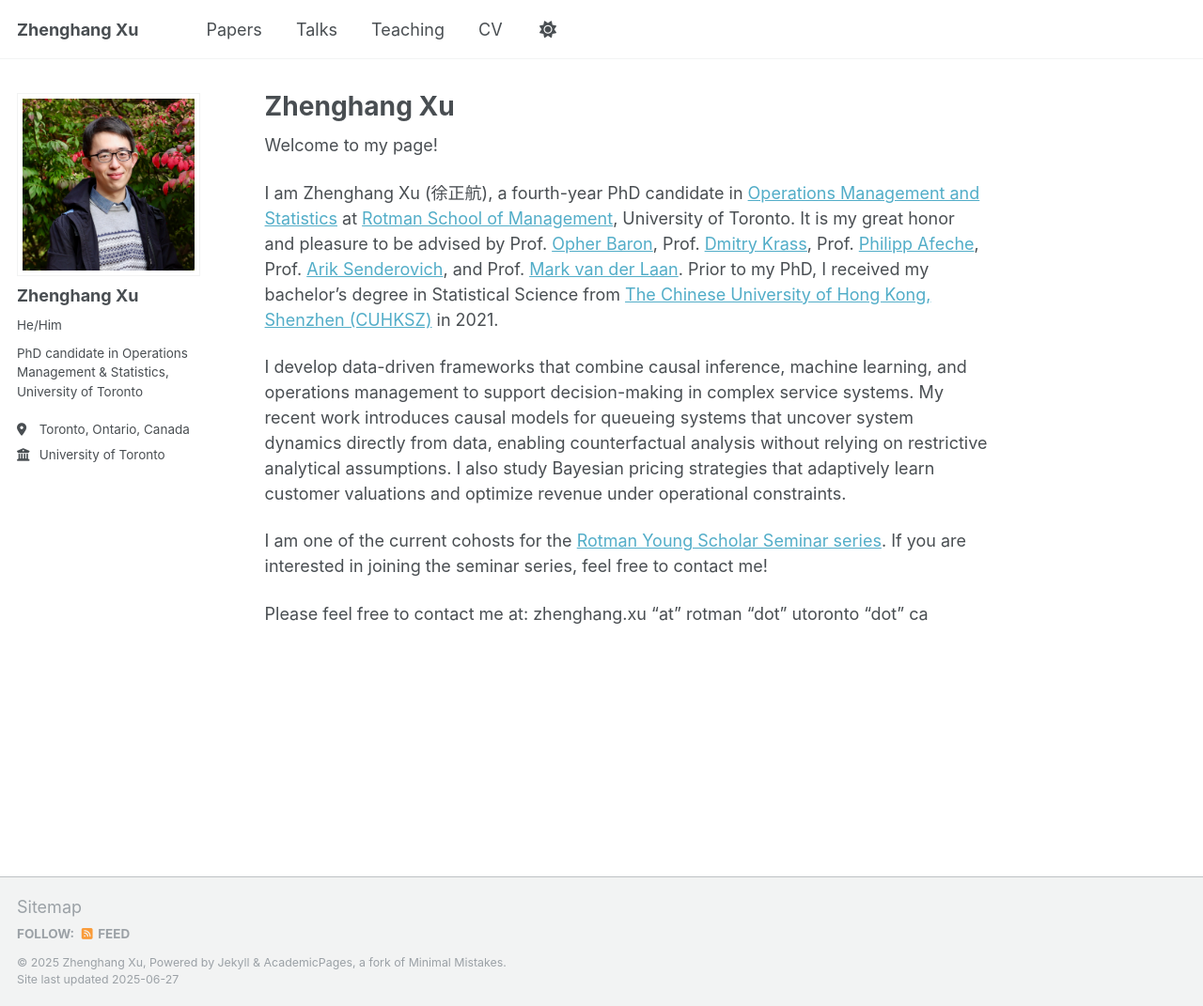
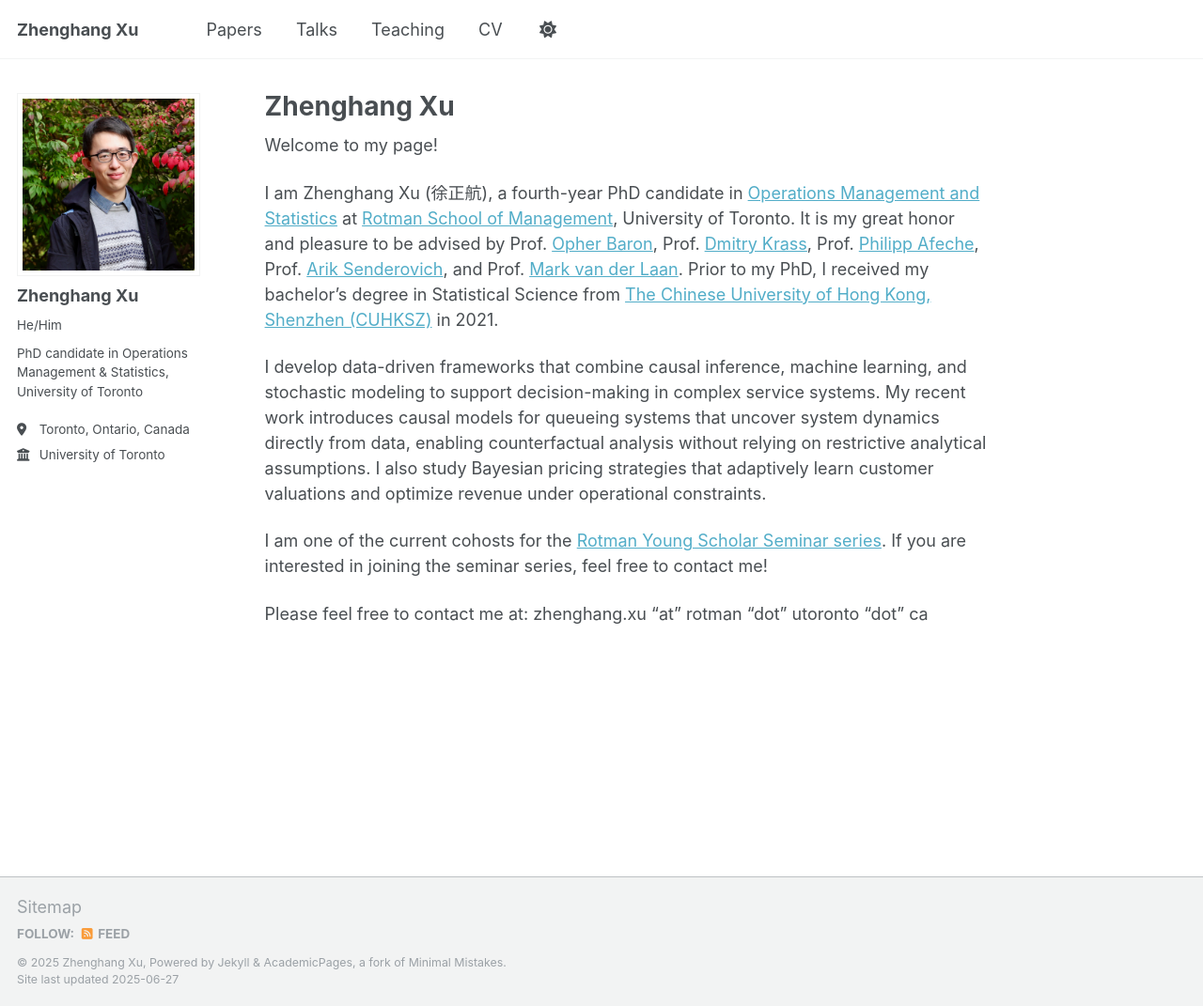
Before and after one commit to zhenghangxu-baymax/zhenghangxu-baymax.github.io, a Jekyll site: the page built from _pages/about.md, in a window 1280 px wide and 1071 px high. Shown: the whole window at 94% size. Built offline with Jekyll 4.4.1, drawn with Linux system fonts in a browser that asks for light colours.

Commit message:
Update about.md

```diff
--- a/_pages/about.md
+++ b/_pages/about.md
@@ -10,7 +10,7 @@ Welcome to my page!
 
 I am Zhenghang Xu (徐正航), a fourth-year PhD candidate in [Operations Management and Statistics](https://www.rotman.utoronto.ca/faculty-and-research/academic-areas/operations-management-and-statistics/) at [Rotman School of Management](https://www.rotman.utoronto.ca/), University of Toronto. It is my great honor and pleasure to be advised by Prof. [Opher Baron](https://discover.research.utoronto.ca/10004-opher-baron), Prof. [Dmitry Krass](https://discover.research.utoronto.ca/7243-dmitry-krass), Prof. [Philipp Afeche](https://discover.research.utoronto.ca/15099-philipp-afeche), Prof. [Arik Senderovich](https://profiles.laps.yorku.ca/profiles/sariks/), and Prof. [Mark van der Laan](https://statistics.berkeley.edu/people/mark-van-der-laan). Prior to my PhD, I received my bachelor's degree in Statistical Science from [The Chinese University of Hong Kong, Shenzhen (CUHKSZ)](https://www.cuhk.edu.cn/en) in 2021.
 
-I develop data-driven frameworks that combine causal inference, machine learning, and operations management to support decision-making in complex service systems. My recent work introduces causal models for queueing systems that uncover system dynamics directly from data, enabling counterfactual analysis without relying on restrictive analytical assumptions. I also study Bayesian pricing strategies that adaptively learn customer valuations and optimize revenue under operational constraints.
+I develop data-driven frameworks that combine causal inference, machine learning, and stochastic modeling to support decision-making in complex service systems. My recent work introduces causal models for queueing systems that uncover system dynamics directly from data, enabling counterfactual analysis without relying on restrictive analytical assumptions. I also study Bayesian pricing strategies that adaptively learn customer valuations and optimize revenue under operational constraints.
 
 I am one of the current cohosts for the [Rotman Young Scholar Seminar series](https://sites.google.com/view/rotmanyoungscholarseminar/home). If you are interested in joining the seminar series, feel free to contact me!
 
```
